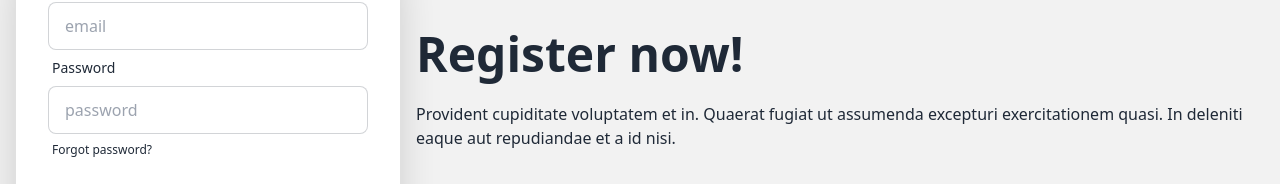
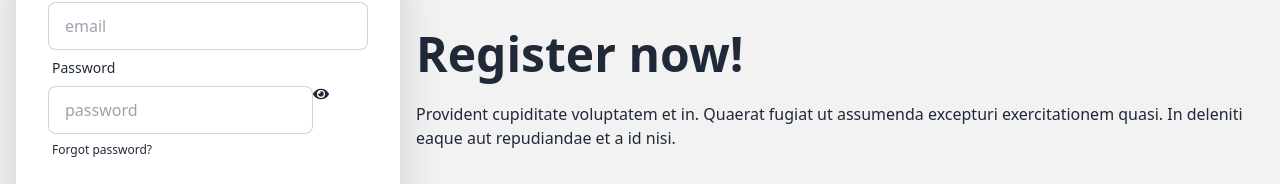
Before and after one commit to osmangonibinismail/email-password-login-setup, a React (Vite) app: page /heroRegister in a window 1280 px wide. Shown: the part 366-550 px from the top of the page. Built offline with nearby package versions, Linux system fonts and the light colour scheme.

Commit message:
password show set up

```diff
--- a/package.json
+++ b/package.json
@@ -15,6 +15,7 @@
     "match-sorter": "^6.3.4",
     "react": "^18.2.0",
     "react-dom": "^18.2.0",
+    "react-icons": "^5.0.1",
     "react-router-dom": "^6.22.3",
     "sort-by": "^1.2.0"
   },
--- a/src/components/HeroRegister/HeroRegister.jsx
+++ b/src/components/HeroRegister/HeroRegister.jsx
@@ -1,13 +1,14 @@
 import { createUserWithEmailAndPassword } from "firebase/auth";
 import auth from "../../Firebase/Firbase.config";
 import { useState } from "react";
-
+import { FaEye, FaEyeSlash } from "react-icons/fa";
 
 
 const HeroRegister = () => {
 
     const [registerError, setRegisterError] = useState('');
     const [success, setSuccess] = useState('');
+    const [showPassword, setShowPassword] = useState('');
 
     const handleRegister = e => {
         e.preventDefault();
@@ -19,19 +20,24 @@ const HeroRegister = () => {
         setRegisterError('');
         setSuccess('');
 
-        if(password.length < 6){
+        if (password.length < 6) {
             setRegisterError('Password should be at least 6 characters');
+            return;
+        }
+
+        else if (!/[A-Z]/.test(password)) {
+            setRegisterError('Your password should have at least one uppercase characters')
             return;
         }
 
 
         // create user
         createUserWithEmailAndPassword(auth, email, password)
-         .then(result =>{
+            .then(result => {
                 console.log(result.user);
                 setSuccess('user created successfully')
             })
-         .catch(error =>{
+            .catch(error => {
                 console.error(error);
                 setRegisterError(error.message);
             })
@@ -57,7 +63,21 @@ const HeroRegister = () => {
                                 <label className="label">
                                     <span className="label-text">Password</span>
                                 </label>
-                                <input type="password" name="password" placeholder="password" className="input input-bordered" required />
+                                <div className="flex">
+                                    <input
+                                        type={showPassword ? "text" : "password"}
+                                        name="password"
+                                        placeholder="password"
+                                        className="input input-bordered"
+                                        required
+                                    />
+                                    <span onClick={() => setShowPassword(!showPassword)}>
+                                        {
+                                            showPassword ? <FaEyeSlash></FaEyeSlash> : <FaEye></FaEye>
+                                        }
+                                    </span>
+                                </div>
+
                                 <label className="label">
                                     <a href="#" className="label-text-alt link link-hover">Forgot password?</a>
                                 </label>
--- a/src/components/Signup/Signup.jsx
+++ b/src/components/Signup/Signup.jsx
@@ -20,6 +20,18 @@ const Signup = () => {
         console.log(email, password)
         // reset error
         setRegisterError('');
+        setSuccess('');
+
+        if (password.length < 6) {
+            setRegisterError('Password should be at least 6 characters');
+            return;
+        }
+
+        else if (!/[A-Z]/.test(password)){
+            setRegisterError('Your password should have at least one uppercase characters')
+            return;
+        }
+
 
         // create user
         createUserWithEmailAndPassword(auth, email, password)
```
Also changed, not shown: 1 other file (tests, documents, lock files or other folders). Lines whose indentation alone changed are shown as unchanged.
